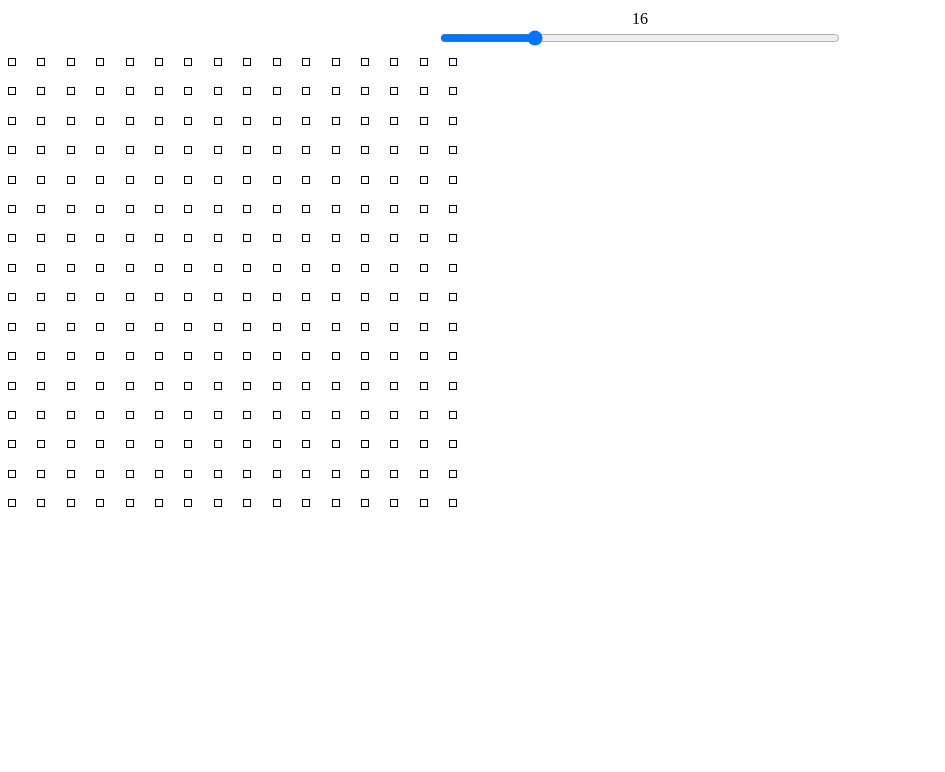
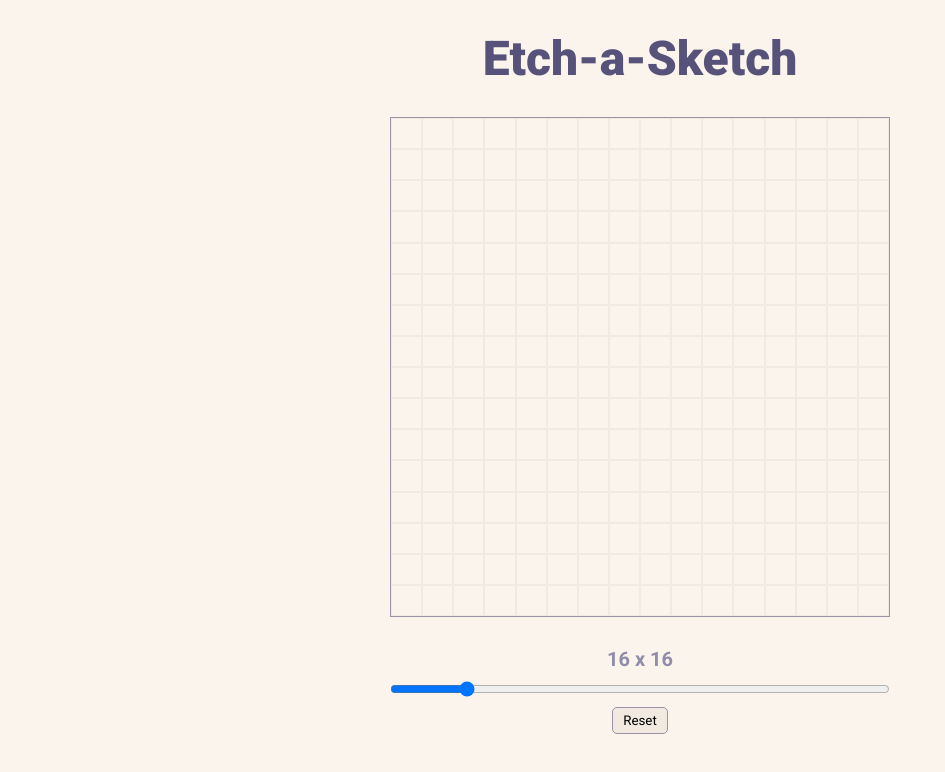
Before and after one commit to phdhary/etch-a-sketch, a plain HTML site: page index.html in a window 1280 px wide. Shown: the whole page, without its empty margins (0-945 px from the left). Drawn offline with Linux system fonts and the light colour scheme.

Commit message:
feat: update naming, add styles and using grid

```diff
--- a/index.html
+++ b/index.html
@@ -8,6 +8,9 @@
     <script src="index.js" defer></script>
   </head>
   <body>
-    <div class="container"></div>
+    <h1>Etch-a-Sketch</h1>
+    <div class="container">
+      <div class="grid"></div>
+    </div>
   </body>
 </html>
--- a/index.js
+++ b/index.js
@@ -1,57 +1,74 @@
+const DEFAULT_GRID_SIZE = 16;
 const container = document.querySelector("div.container");
-const topContainer = document.createElement("div");
+const grid = document.querySelector("div.grid");
+const settingsContainer = document.createElement("div");
 const button = document.createElement("button");
 const sizeSlider = document.createElement("input");
+const sizeText = document.createElement("p");
 
-topContainer.className = "top-container";
-container.before(topContainer);
+settingsContainer.className = "settings-container";
+container.after(settingsContainer);
+
+function createSizeText(size = parseInt(sizeSlider.value)) {
+  sizeText.textContent = `${size} x ${size}`;
+  settingsContainer.prepend(sizeText);
+}
 
 function createSlider(min, max, step) {
-  const sizeText = document.createElement("p");
   sizeSlider.type = "range";
-  sizeSlider.value = 16;
+  sizeSlider.value = DEFAULT_GRID_SIZE;
   sizeSlider.min = min;
   sizeSlider.max = max;
   sizeSlider.step = step;
   sizeSlider.addEventListener("input", () => {
-    sizeText.textContent = sizeSlider.value;
+    createSizeText();
   });
   sizeSlider.addEventListener("mouseup", () => {
-    createGrid(parseInt(sizeSlider.value));
+    resetGrid();
   });
-  sizeText.textContent = sizeSlider.value;
-  topContainer.appendChild(sizeText);
-  topContainer.appendChild(sizeSlider);
+  settingsContainer.appendChild(sizeSlider);
+}
+
+function clearGridContent() {
+  grid.innerHTML = "";
+}
+
+function resetGrid() {
+  clearGridContent();
+  createGrid();
+}
+
+function createResetButton() {
+  button.textContent = "Reset";
+  button.onclick = () => {
+    resetGrid();
+  };
+  settingsContainer.appendChild(button);
 }
 
 function randomizeColor() {
   let r, g, b, a;
-  r = Math.floor(Math.random() * 255);
-  g = Math.floor(Math.random() * 255);
-  b = Math.floor(Math.random() * 255);
+  r = Math.floor(Math.random() * 256);
+  g = Math.floor(Math.random() * 256);
+  b = Math.floor(Math.random() * 256);
   a = Math.floor(Math.random() * 100);
   return `rgba(${r}, ${g}, ${b},${a})`;
 }
 
-function createGrid(size) {
-  container.innerHTML = "";
-  // container.
+function createGrid(size = parseInt(sizeSlider.value)) {
   // prettier-ignore
-  const total = (size * size) + size;
-  const modulo = size + 1;
-  for (let i = 1; i < total; i++) {
+  for (let i = 0; i < size * size; i++) {
     const div = document.createElement("div");
     div.addEventListener("mouseover", () => {
       div.style.backgroundColor = randomizeColor();
     });
-    if (i % modulo === 0) {
-      div.classList.add("plus-one");
-    }
-    container.appendChild(div);
+    grid.appendChild(div);
   }
-  container.style.gridTemplateColumns = `repeat(${modulo},2fr)`;
-  container.style.gridTemplateRows = `repeat(${modulo},2fr)`;
+  grid.style.gridTemplateColumns = `repeat(${size},2fr)`;
+  grid.style.gridTemplateRows = `repeat(${size},2fr)`;
 }
 
-createSlider(2, 64, 2);
-createGrid(parseInt(sizeSlider.value));
+createGrid(DEFAULT_GRID_SIZE);
+createSlider(2, 100, 2);
+createSizeText(DEFAULT_GRID_SIZE);
+createResetButton();
--- a/style.css
+++ b/style.css
@@ -1,41 +1,147 @@
-* {
-  box-sizing: border-box;
+@import url("https://fonts.googleapis.com/css2?family=Roboto:ital,wght@0,100;0,300;0,400;0,500;0,700;0,900;1,100;1,300;1,400;1,500;1,700;1,900&display=swap");
+
+:root {
+  color-scheme: light dark;
+  --grid-outer-border-color: #6e6a86;
+  --grid-border-color: #26233a;
+  --bg-color: #191724;
+  --title-color: #e0def4;
+  --subtitle-color: #908caa;
+  --button-pressed-color: #524f67;
+  --button-hover-color: rgb(235, 188, 186, 0.2);
 }
 
-.container {
-  display: grid;
-  width: 500px;
-  height: 500px;
-  /* grid-template-columns:repeat(16,2fr); */
-  /* grid-template-rows:repeat(16,2fr); */
-  /* flex-wrap: wrap; */
+@media (prefers-color-scheme: light) {
+  :root {
+    --grid-outer-border-color: #9893a5;
+    --grid-border-color: #f2e9e1;
+    --bg-color: #faf4ed;
+    --title-color: #575279;
+    --subtitle-color: #797593;
+    --button-pressed-color: #cecacd;
+    --button-hover-color: rgba(215, 130, 126, 0.2);
+  }
 }
 
-.container > div {
-  border: 1px solid black;
-  width: 0.5rem;
-  height: 0.5rem;
+*,
+*::before,
+*::after {
+  font-family: "Roboto", sans-serif;
+  box-sizing: border-box;
   padding: 0;
   margin: 0;
 }
 
-.container > .plus-one {
-  width: 100%;
-  height: 0;
-  border: 0;
+body {
+  background-color: var(--bg-color);
 }
 
-.top-container {
+h1 {
+  text-align: center;
+  margin-top: 30px;
+  font-weight: 900;
+  font-size: 3em;
+  color: var(--title-color);
+}
+
+.container {
+  display: flex;
+  justify-content: center;
+  align-items: center;
+  margin: 30px 0;
+}
+
+.grid {
+  display: grid;
+  width: 500px;
+  height: 500px;
+  border: 1px solid var(--grid-outer-border-color);
+}
+
+.grid > div {
+  border: 1px solid var(--grid-border-color);
+  width: 2fr;
+  height: 2fr;
+}
+
+.settings-container {
   display: flex;
   flex-direction: column;
   justify-content: center;
   align-items: center;
-  margin: 10px 10px;
+  margin: 10px 0;
 }
 
-.top-container > input {
-  width: 400px;
+.settings-container > input[type="range"] {
+  width: 500px;
+  /* appearance: none; */
+  /* height: 5px; */
+  /* border-radius: 5px; */
+  cursor: pointer;
 }
-.top-container > p {
-  margin: 0;
+
+.settings-container > p {
+  margin-bottom: 10px;
+  font-size: 20px;
+  font-weight: bold;
+  color: #908caa;
 }
+
+.settings-container > button {
+  margin-top: 10px;
+  padding: 5px 10px;
+  background-color: var(--grid-border-color);
+  border: 1px solid var(--grid-outer-border-color);
+  border-radius: 5px;
+  cursor: pointer;
+  transition: all 0.1s ease-in-out;
+}
+
+.settings-container > button:hover {
+  box-shadow: 0 5px 15px var(--button-hover-color);
+}
+
+.settings-container > button:active {
+  background-color: var(--button-pressed-color);
+  transform: scale(1.1);
+}
+
+@media (max-width: 320px) {
+  .settings-container > input {
+    width: 200px;
+  }
+  .grid {
+    width: 200px;
+    height: 200px;
+  }
+}
+
+@media (min-width: 320px) {
+  .settings-container > input {
+    width: 300px;
+  }
+  .grid {
+    width: 300px;
+    height: 300px;
+  }
+}
+
+@media (min-width: 480px) {
+  .settings-container > input {
+    width: 350px;
+  }
+  .grid {
+    width: 350px;
+    height: 350px;
+  }
+}
+
+@media (min-width: 768px) {
+  .settings-container > input {
+    width: 500px;
+  }
+  .grid {
+    width: 500px;
+    height: 500px;
+  }
+}
```
